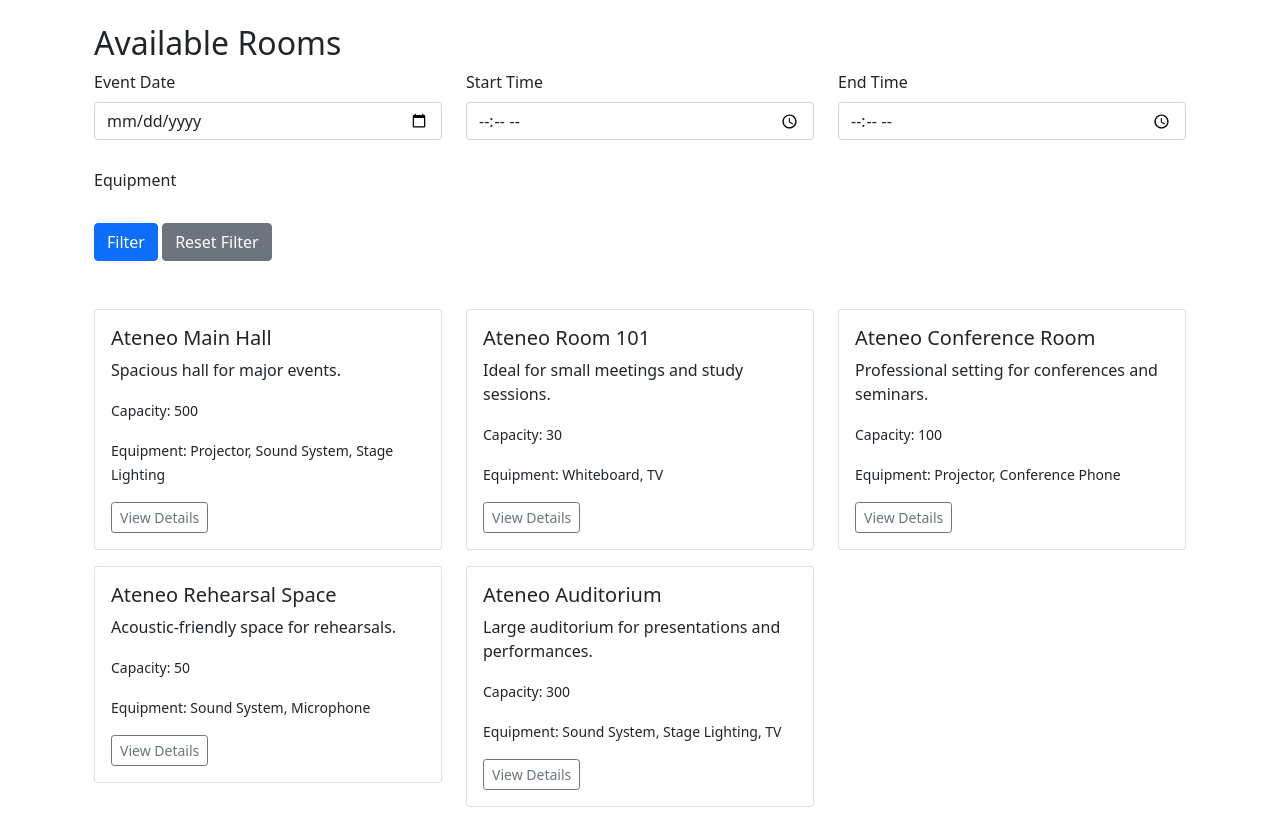
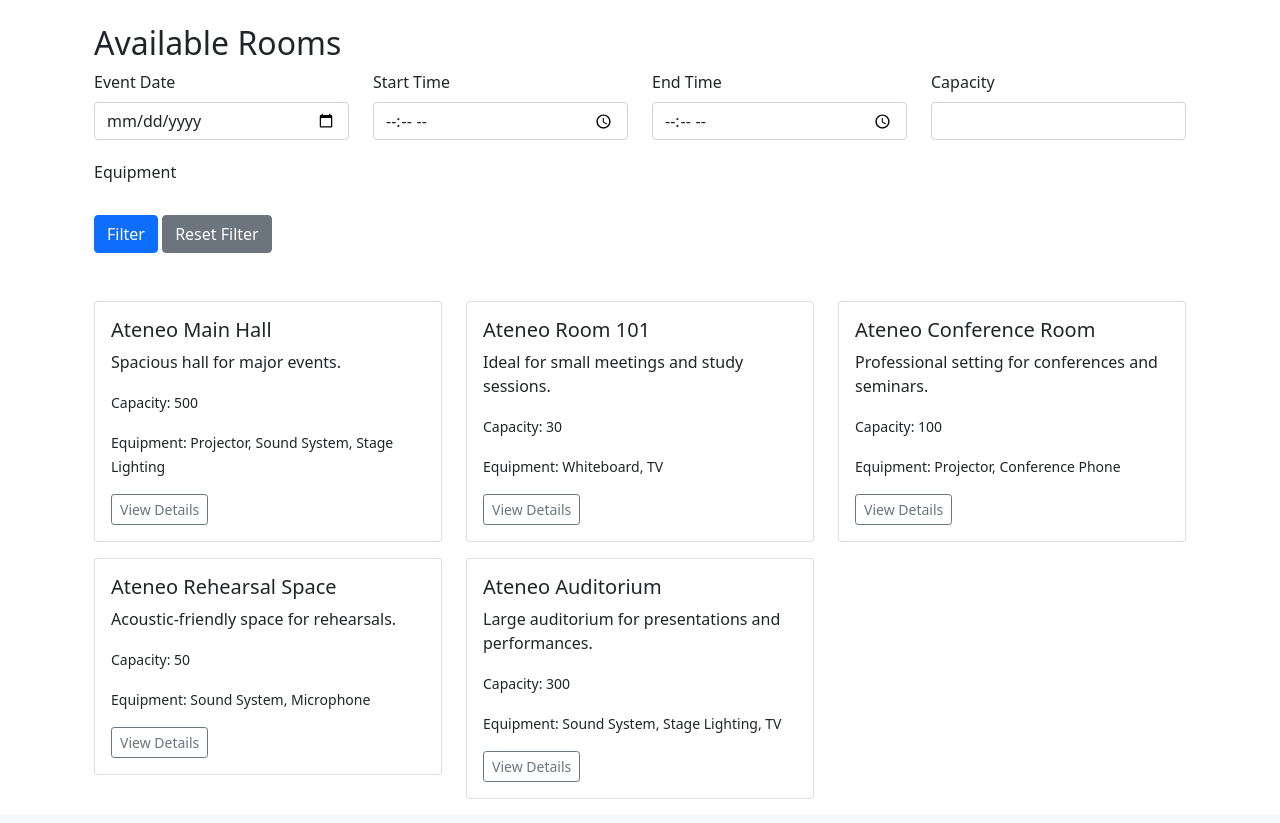
Before and after one commit to njvil/CSCI-142i, a Django app: page / in a window 1280 px wide. Shown: the part 56-879 px from the top of the page. After the commit the page ends 855 px from the top, so only its background shows below. Run offline with Django 5.2, Linux system fonts and the light colour scheme; data comes from the database, SQL or seed files in the repository; some libraries are stand-ins or nearby versions.

Commit message:
Add capacity filter to room list view and template

```diff
--- a/booking/templates/booking/room_list.html
+++ b/booking/templates/booking/room_list.html
@@ -7,18 +7,22 @@
 
 <!-- Filter Form -->
 <form method="get" class="mb-4">
-  <div class="row mb-3">
-    <div class="col-md-4">
+  <div class="row mb-2">
+    <div class="col-md-3">
       <label for="event_date" class="form-label">Event Date</label>
       <input type="date" id="event_date" name="event_date" value="{{ event_date }}" class="form-control">
     </div>
-    <div class="col-md-4">
+    <div class="col-md-3">
       <label for="start_time" class="form-label">Start Time</label>
       <input type="time" id="start_time" name="start_time" value="{{ start_time }}" class="form-control">
     </div>
-    <div class="col-md-4">
+    <div class="col-md-3">
       <label for="end_time" class="form-label">End Time</label>
       <input type="time" id="end_time" name="end_time" value="{{ end_time }}" class="form-control">
+    </div>
+    <div class="col-md-3">
+      <label for="capacity" class="form-label">Capacity</label>
+      <input type="number" id="capacity" name="capacity" value="{{ capacity }}" class="form-control">
     </div>
   </div>
   <div class="row mb-3">
--- a/booking/views.py
+++ b/booking/views.py
@@ -16,6 +16,7 @@ def room_list(request):
     event_date = request.GET.get('event_date')
     start_time = request.GET.get('start_time')
     end_time = request.GET.get('end_time')
+    capacity = request.GET.get('capacity')
     selected_equipment = request.GET.getlist('equipment')
     query = request.GET.get('q', '')
 
@@ -38,6 +39,9 @@ def room_list(request):
     if query:
         rooms = rooms.filter(name__icontains=query)
 
+    if capacity:
+        rooms = rooms.filter(capacity__gte=capacity)
+
     return render(request, 'booking/room_list.html', {
         'rooms': rooms,
         'equipment_list': equipment_list,
@@ -45,6 +49,7 @@ def room_list(request):
         'event_date': event_date or '',
         'start_time': start_time or '',
         'end_time': end_time or '',
+        'capacity': capacity or '',
         'selected_equipment': selected_equipment,
     })
 
```
